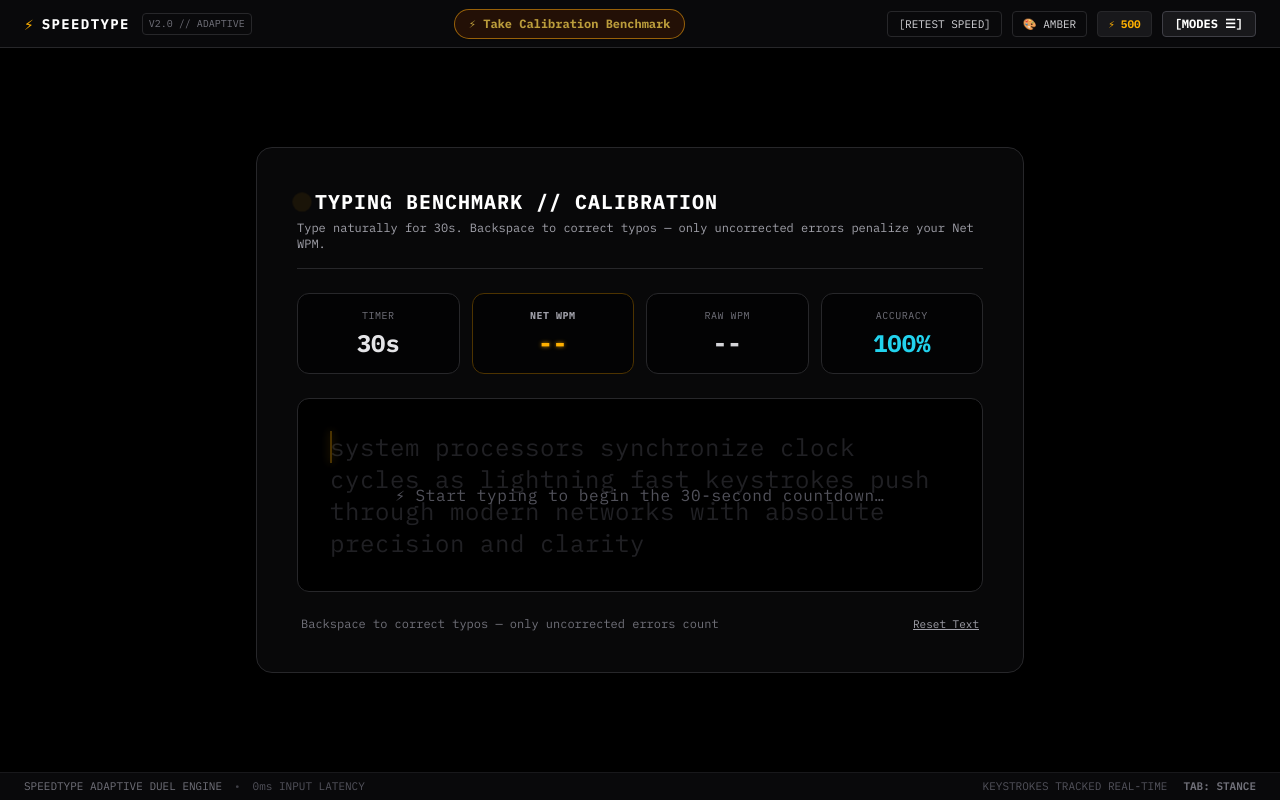
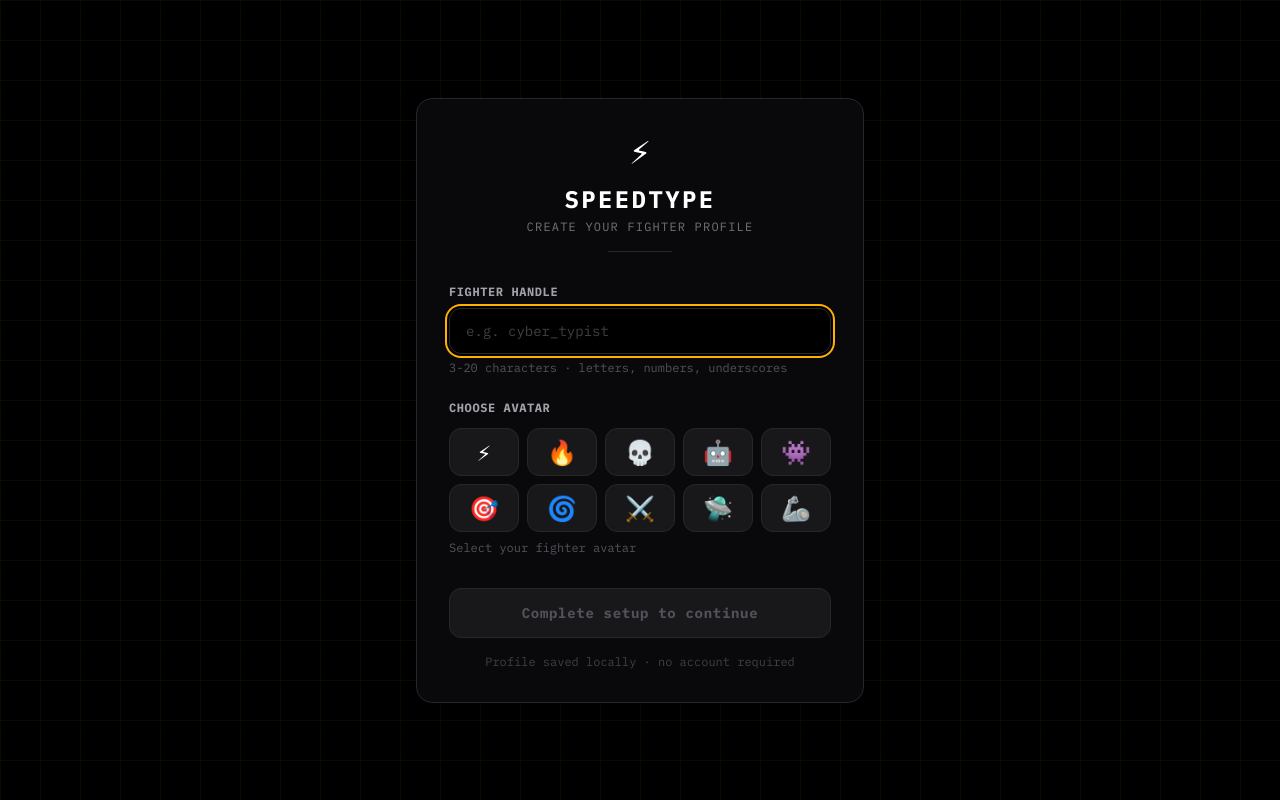
Before and after one commit to NathanP278/speedtype, a React (Vite) app: page / in a window 1280 px wide. Built offline with nearby package versions, Linux system fonts and the light colour scheme.

Commit message:
feat(7.1): mandatory player profile gate — username + avatar, localStorage, header pill

```diff
--- a/src/App.tsx
+++ b/src/App.tsx
@@ -9,6 +9,8 @@ import { RivalryDossierModal } from './components/RivalryDossierModal.tsx';
 import { TournamentLounge } from './components/TournamentLounge.tsx';
 import { WeeklyTrialModal } from './components/WeeklyTrialModal.tsx';
 import { GhostDuelSelector } from './components/GhostDuelSelector.tsx';
+import { ProfileSetupModal } from './components/ProfileSetupModal.tsx';
+import { useProfile } from './profile/useProfile.ts';
 import { useEconomy } from './economy/useEconomy.ts';
 import { loadDossier, recordMatchInDossier, DossierData } from './social/rivalryDossier.ts';
 import {
@@ -27,6 +29,9 @@ import { useSimpleDuel } from './engine/useSimpleDuel.ts';
 import { WeeklyTrial } from './trials/weeklyTrials.ts';
 
 export function App() {
+  // Profile gate — blocks entire app until profile is created
+  const { profile, createProfile } = useProfile();
+
   // Player Benchmark Calibration
   const [calibration, setCalibration] = useState<UserCalibration | null>(() => getStoredCalibration());
   const [isCalibrating, setIsCalibrating] = useState<boolean>(() => !getStoredCalibration());
@@ -91,11 +96,19 @@ export function App() {
     [duel.rivalStats.name, economy]
   );
 
+  // ── Profile gate ──────────────────────────────────────────────────────────
+  if (!profile) {
+    return (
+      <ProfileSetupModal onComplete={(username, avatar) => createProfile(username, avatar)} />
+    );
+  }
+
   return (
     <TerminalViewport
       kpBalance={economy.balance}
       currentPaletteId={economy.equipped.palette}
       currentWpm={duel.playerStats.wpm}
+      playerProfile={{ username: profile.username, avatar: profile.avatar }}
       onSelectPalette={(id) => economy.equipItem('palette', id)}
       onOpenMenu={() => setMenuOpen(true)}
       onRetest={() => setIsCalibrating(true)}
--- /dev/null
+++ b/src/components/ProfileSetupModal.tsx
@@ -0,0 +1,156 @@
+import React, { useState, useEffect, useRef, useCallback } from 'react';
+import { AVATAR_OPTIONS, validateUsername } from '../profile/profile.ts';
+
+interface ProfileSetupModalProps {
+  onComplete: (username: string, avatar: string) => void;
+}
+
+export const ProfileSetupModal: React.FC<ProfileSetupModalProps> = ({ onComplete }) => {
+  const [username, setUsername] = useState('');
+  const [selectedAvatar, setSelectedAvatar] = useState<string | null>(null);
+  const [usernameError, setUsernameError] = useState<string | null>(null);
+  const [touched, setTouched] = useState(false);
+  const inputRef = useRef<HTMLInputElement>(null);
+
+  // Auto-focus username input
+  useEffect(() => {
+    inputRef.current?.focus();
+  }, []);
+
+  const handleUsernameChange = (e: React.ChangeEvent<HTMLInputElement>) => {
+    const val = e.target.value;
+    setUsername(val);
+    if (touched) {
+      setUsernameError(validateUsername(val));
+    }
+  };
+
+  const handleUsernameBlur = () => {
+    setTouched(true);
+    setUsernameError(validateUsername(username));
+  };
+
+  const isValid = validateUsername(username) === null && selectedAvatar !== null;
+
+  const handleSubmit = useCallback(() => {
+    if (!isValid || !selectedAvatar) return;
+    onComplete(username.trim(), selectedAvatar);
+  }, [isValid, username, selectedAvatar, onComplete]);
+
+  // Enter key submits
+  const handleKeyDown = (e: React.KeyboardEvent) => {
+    if (e.key === 'Enter' && isValid) {
+      handleSubmit();
+    }
+  };
+
+  return (
+    <div className="fixed inset-0 z-[9999] bg-black flex items-center justify-center p-4 font-mono">
+      {/* Subtle grid background */}
+      <div
+        className="absolute inset-0 opacity-5"
+        style={{
+          backgroundImage:
+            'linear-gradient(var(--theme-text) 1px, transparent 1px), linear-gradient(90deg, var(--theme-text) 1px, transparent 1px)',
+          backgroundSize: '40px 40px',
+        }}
+      />
+
+      <div className="relative z-10 w-full max-w-md bg-zinc-950 border border-zinc-800 rounded-2xl p-8 shadow-2xl">
+        {/* Header */}
+        <div className="text-center mb-8">
+          <div className="text-4xl mb-3">⚡</div>
+          <h1 className="text-2xl font-black text-white tracking-widest mb-1">SPEEDTYPE</h1>
+          <p className="text-xs text-zinc-500 uppercase tracking-widest">Create Your Fighter Profile</p>
+          <div className="w-16 h-px bg-zinc-800 mx-auto mt-4" />
+        </div>
+
+        {/* Username field */}
+        <div className="mb-6">
+          <label className="block text-xs font-bold text-zinc-400 uppercase tracking-wider mb-2">
+            Fighter Handle
+          </label>
+          <input
+            ref={inputRef}
+            type="text"
+            value={username}
+            onChange={handleUsernameChange}
+            onBlur={handleUsernameBlur}
+            onKeyDown={handleKeyDown}
+            maxLength={20}
+            placeholder="e.g. cyber_typist"
+            autoComplete="off"
+            autoCorrect="off"
+            autoCapitalize="off"
+            spellCheck="false"
+            className={`w-full px-4 py-3 bg-black border rounded-xl text-white font-mono text-sm placeholder-zinc-700 outline-none transition-all focus-visible:ring-2 focus-visible:ring-[var(--theme-text)] focus-visible:ring-offset-2 focus-visible:ring-offset-black ${
+              usernameError
+                ? 'border-red-500/70'
+                : username && !usernameError
+                ? 'border-[var(--theme-text)]'
+                : 'border-zinc-800'
+            }`}
+          />
+          {usernameError && (
+            <p className="text-red-400 text-xs mt-1.5">{usernameError}</p>
+          )}
+          {!usernameError && username.length > 0 && (
+            <p className="text-zinc-600 text-xs mt-1.5">
+              {username.length}/20 — visible on leaderboards and challenges
+            </p>
+          )}
+          {!touched && username.length === 0 && (
+            <p className="text-zinc-600 text-xs mt-1.5">
+              3-20 characters · letters, numbers, underscores
+            </p>
+          )}
+        </div>
+
+        {/* Avatar picker */}
+        <div className="mb-8">
+          <label className="block text-xs font-bold text-zinc-400 uppercase tracking-wider mb-3">
+            Choose Avatar
+          </label>
+          <div className="grid grid-cols-5 gap-2">
+            {AVATAR_OPTIONS.map((emoji) => (
+              <button
+                key={emoji}
+                type="button"
+                onClick={() => setSelectedAvatar(emoji)}
+                className={`h-12 rounded-xl text-2xl transition-all outline-none focus-visible:ring-2 focus-visible:ring-[var(--theme-text)] focus-visible:ring-offset-2 focus-visible:ring-offset-black ${
+                  selectedAvatar === emoji
+                    ? 'bg-[var(--theme-dim)] border-2 border-[var(--theme-text)] shadow-[0_0_12px_var(--theme-glow)] scale-105'
+                    : 'bg-zinc-900 border border-zinc-800 hover:border-zinc-600 hover:scale-105'
+                }`}
+                title={`Select ${emoji} as avatar`}
+              >
+                {emoji}
+              </button>
+            ))}
+          </div>
+          {!selectedAvatar && (
+            <p className="text-zinc-600 text-xs mt-2">Select your fighter avatar</p>
+          )}
+        </div>
+
+        {/* Submit */}
+        <button
+          type="button"
+          onClick={handleSubmit}
+          disabled={!isValid}
+          className={`w-full py-3.5 rounded-xl font-bold text-sm tracking-wider transition-all outline-none focus-visible:ring-2 focus-visible:ring-[var(--theme-text)] focus-visible:ring-offset-2 focus-visible:ring-offset-black ${
+            isValid
+              ? 'bg-[var(--theme-text)] text-black hover:brightness-110 shadow-[0_0_20px_var(--theme-dim)] cursor-pointer'
+              : 'bg-zinc-900 text-zinc-600 border border-zinc-800 cursor-not-allowed'
+          }`}
+        >
+          {isValid ? '[ENTER THE ARENA]' : 'Complete setup to continue'}
+        </button>
+
+        <p className="text-center text-zinc-700 text-xs mt-4">
+          Profile saved locally · no account required
+        </p>
+      </div>
+    </div>
+  );
+};
--- a/src/components/TerminalViewport.tsx
+++ b/src/components/TerminalViewport.tsx
@@ -13,6 +13,7 @@ interface TerminalViewportProps {
   onRetest?: () => void;
   crtEnabled?: boolean;
   scanlinesEnabled?: boolean;
+  playerProfile?: { username: string; avatar: string };
   // Optional legacy props for backwards compatibility
   onOpenMarket?: () => void;
   onOpenDossier?: () => void;
@@ -31,6 +32,7 @@ export const TerminalViewport: React.FC<TerminalViewportProps> = ({
   onRetest,
   crtEnabled = false,
   scanlinesEnabled = false,
+  playerProfile,
   onOpenMarket,
 }) => {
   // Apply CSS variables whenever palette changes
@@ -70,8 +72,14 @@ export const TerminalViewport: React.FC<TerminalViewportProps> = ({
           </span>
         </div>
 
-        {/* Center: Calibration Benchmark Badge */}
-        <div className="flex items-center gap-2">
+        {/* Center: Player identity + Calibration Badge */}
+        <div className="flex items-center gap-3">
+          {playerProfile && (
+            <div className="flex items-center gap-2 px-3 py-1.5 bg-zinc-900/80 border border-zinc-800 rounded-full text-xs">
+              <span className="text-base leading-none">{playerProfile.avatar}</span>
+              <span className="font-bold text-white tracking-wide">{playerProfile.username}</span>
+            </div>
+          )}
           {calibrationBadge}
         </div>
 
--- /dev/null
+++ b/src/profile/profile.ts
@@ -0,0 +1,58 @@
+export interface PlayerProfile {
+  username: string;   // 3-20 chars, /^[a-zA-Z0-9_]+$/
+  avatar: string;     // one of AVATAR_OPTIONS
+  createdAt: number;  // Date.now()
+}
+
+export const AVATAR_OPTIONS = ['⚡', '🔥', '💀', '🤖', '👾', '🎯', '🌀', '⚔️', '🛸', '🦾'];
+
+const PROFILE_KEY = 'speedtype_profile';
+
+export function loadProfile(): PlayerProfile | null {
+  try {
+    const raw = localStorage.getItem(PROFILE_KEY);
+    if (!raw) return null;
+    const parsed = JSON.parse(raw) as PlayerProfile;
+    if (
+      typeof parsed.username === 'string' &&
+      parsed.username.length >= 3 &&
+      typeof parsed.avatar === 'string' &&
+      typeof parsed.createdAt === 'number'
+    ) {
+      return parsed;
+    }
+    return null;
+  } catch {
+    return null;
+  }
+}
+
+export function saveProfile(p: PlayerProfile): void {
+  try {
+    localStorage.setItem(PROFILE_KEY, JSON.stringify(p));
+  } catch (err) {
+    console.error('Failed to save profile', err);
+  }
+}
+
+export function clearProfile(): void {
+  try {
+    localStorage.removeItem(PROFILE_KEY);
+  } catch (err) {
+    console.error('Failed to clear profile', err);
+  }
+}
+
+/**
+ * Validates a candidate username.
+ * Returns an error string if invalid, or null if valid.
+ */
+export function validateUsername(name: string): string | null {
+  const trimmed = name.trim();
+  if (trimmed.length < 3) return 'Too short (min 3 chars)';
+  if (trimmed.length > 20) return 'Too long (max 20 chars)';
+  // Reject HTML special chars (XSS hardening)
+  if (/<|>|&|"|'|`/.test(trimmed)) return 'Username contains invalid characters';
+  if (!/^[a-zA-Z0-9_]+$/.test(trimmed)) return 'Letters, numbers, and underscores only';
+  return null;
+}
--- /dev/null
+++ b/src/profile/useProfile.ts
@@ -0,0 +1,18 @@
+import { useState, useCallback } from 'react';
+import { PlayerProfile, loadProfile, saveProfile } from './profile.ts';
+
+export function useProfile() {
+  const [profile, setProfile] = useState<PlayerProfile | null>(() => loadProfile());
+
+  const createProfile = useCallback((username: string, avatar: string) => {
+    const p: PlayerProfile = {
+      username: username.trim(),
+      avatar,
+      createdAt: Date.now(),
+    };
+    saveProfile(p);
+    setProfile(p);
+  }, []);
+
+  return { profile, createProfile };
+}
```
